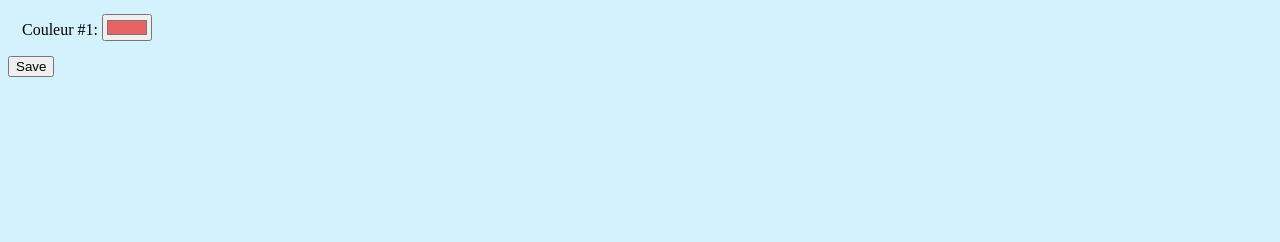
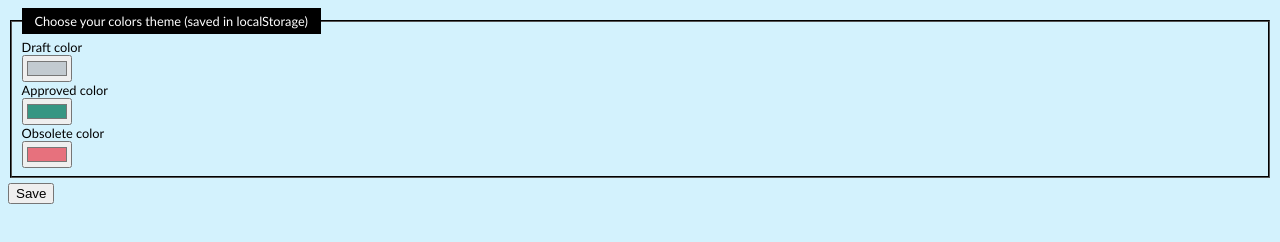
Before and after one commit to floragc-octo/github-pull-request-highlighter, a browser extension: page options.html in a window 1280 px wide. Drawn offline with Linux system fonts and the light colour scheme.

Commit message:
feature - add localStorage saving and restoring for all customisable colors

```diff
--- a/options.html
+++ b/options.html
@@ -6,11 +6,23 @@
     <style>
         body {
             background-color: #D3F2FD;
+            font: 0.8rem "trebuchet MS", sans-serif;
         }
+
+        legend {
+            color: #fff;
+            background-color: #000;
+            padding: 0.4em 1em;
+        }
+
         fieldset {
+            border-color: #000;
+        }
+
+        input {
             display: block;
-            border: none;
         }
+
         button {
             display: block;
             margin-top: 5px;
@@ -20,10 +32,16 @@
 
 <body>
     <form id="customization-form">
-        <fieldset>
-            <label for="draft_color">Couleur #1:</label>
-            <input type="color" value="#e66465" id="draft_color">
+        <fieldset name="colors">
+            <legend>Choose your colors theme (saved in localStorage)</legend>
+            <label for="draft">Draft color</label>
+            <input type="color" value="#e66465" id="draft">
+            <label for="approved">Approved color</label>
+            <input type="color" value="#e66465" id="approved">
+            <label for="obsolete">Obsolete color</label>
+            <input type="color" value="#e66465" id="obsolete">
         </fieldset>
+        <div id="status"></div>
         <button type="submit" id="form">Save</button>
     </form>
 </body>
--- a/options.js
+++ b/options.js
@@ -1,9 +1,30 @@
-function toto() {
-    const color = document.getElementById('draft_color').value;
+function saveSettings() {
+    const draft = document.getElementById('draft').value;
+    const approved = document.getElementById('approved').value;
+    const obsolete = document.getElementById('obsolete').value;
 
-    chrome.storage.sync.set({ draft_color: color }, function () {
-        console.log('Settings saved'); // todo better info to user
+    chrome.storage.sync.set({
+        draft_color: draft,
+        approved_color: approved,
+        obsolete_color: obsolete,
+    }, function () {
+        console.log('Settings saved.')
+        var status = document.getElementById('status');
+        status.textContent = 'Settings saved.';
     });
 }
 
-document.getElementById('customization-form').addEventListener('submit', toto)
+function retrieveSettings() {
+    chrome.storage.sync.get({
+        draft_color: "#C2CAD0",
+        approved_color: "#379683",
+        obsolete_color: "#E7717D",
+    }, function (items) {
+        document.getElementById('draft').value = items.draft_color;
+        document.getElementById('approved').value = items.approved_color;
+        document.getElementById('obsolete').value = items.obsolete_color;
+    });
+}
+
+document.addEventListener('DOMContentLoaded', retrieveSettings);
+document.getElementById('customization-form').addEventListener('submit', saveSettings)
```
